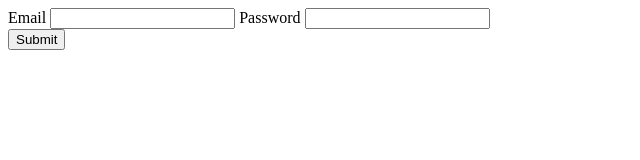
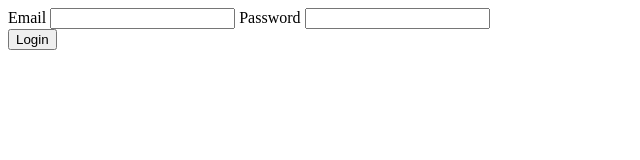
Before and after one commit to Barchok-Kiposmet/Moringa-Projects, a plain HTML site: page Week-2/Login.html in a window 1280 px wide. Shown: the full height of the page, 0-640 px from the left. Drawn offline with Linux system fonts and the light colour scheme.

```diff
--- a/Week-2/Login.html
+++ b/Week-2/Login.html
@@ -12,6 +12,6 @@
         <input type="password" name="Password" id="password">
     </form>
 
-    <button type="submit", onclick="login()">Submit</button>
+    <button type="submit", onclick="login()">Login</button>
 </body>
 </html>
```
